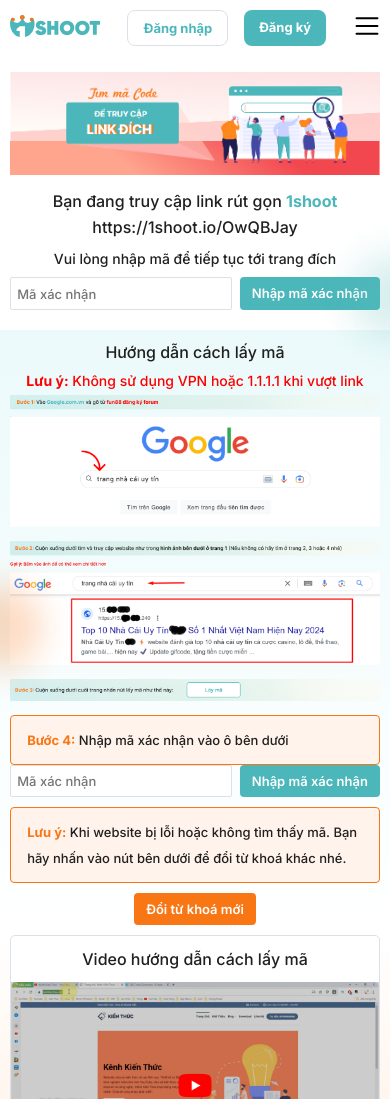
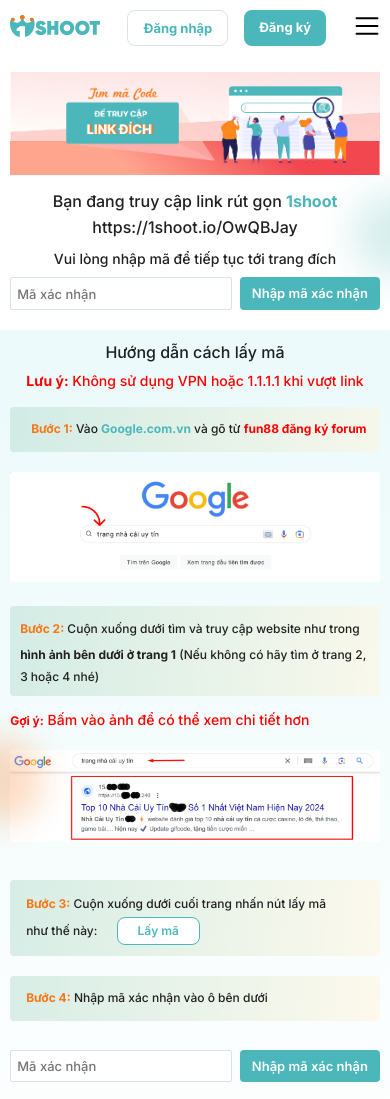
Before and after one commit to hoanhdung1112002/1shoot, a plain HTML site: page index.html in a window 390 px wide. Shown: the top 1099 px of the page. Drawn offline with Linux system fonts and the light colour scheme.

Commit message:
update file

```diff
--- a/assets/css/page/_top.scss
+++ b/assets/css/page/_top.scss
@@ -75,6 +75,7 @@
 .instruct {
     margin-bottom: 96px;
     position: relative;
+    z-index: 2;
     background: linear-gradient(180deg, #C8F0F2 -181.74%, #FFF 100%);
     &-container {
         max-width: 1170px;
@@ -108,17 +109,90 @@
     }
     &-forum {
         text-align: center;
-        img:first-child {
+        p {
+            padding: 11px 16px;
+            color: #202020;
+            font-family: $primar-font;
+            font-size: 16px;
+            font-weight: 500;
+            line-height: 26px;
+            text-align: left;
+            border-radius: 4px;
+            background: linear-gradient(90deg, rgba(47, 180, 185, 0.5) -181.74%, rgba(255, 244, 219, 0.5) 100%);
+            span {
+                color: #F97615;
+                text-align: center;
+                font-size: 16px;
+                font-weight: 700;
+                line-height: 26px;
+            }
+        }
+        p:first-child {
+            margin-bottom: 24px;
+            padding-top: 9px;
+            padding-bottom: 10px;
+            padding-left: 21px;
+            span:first-child {
+                color: #F97615;
+            }
+            span:nth-child(2){
+                color: #4BB7BB;
+            }
+            span:nth-child(3) {
+                color: #FC0000;
+            }
+        }
+        p:nth-of-type(2){
+            margin-bottom: 12px;
+            span:last-child {
+                color: #202020;
+                font-weight: 700;
+            }
+        }
+        p:nth-of-type(3) {
+            margin-bottom: 16px;
+            padding: 0;
+            color: #FC0000;
+            font-size: 14px;
+            line-height: 22px;
+            background: none;
+            span {
+                color: #FC0000;
+                font-weight: 700;
+            }
+        }
+        p:nth-of-type(4){
+            margin-bottom: 48px;
+            padding: 11px 42px 11px 16px;
+            a {
+                margin-left: 42px;
+                display: inline-block;
+                padding: 12px 57.5px;
+                color: #4BB7BB;
+                text-align: right;
+                font-size: 16px;
+                font-weight: 600;
+                line-height: 24px;
+                border-radius: 8px;
+                border: 1.5px solid #4BB7BB;
+                background: #FFF;
+            }
+        }
+        p:nth-of-type(5){
+            padding-top: 9px;
+            padding-bottom: 10px;
+            padding-left: 16px;
+            margin-bottom: 29px;
+        }
+        p:last-of-type {
+            border: 1px solid #F97615;
+            background: #FFF3EB;
+        }
+        img:nth-of-type(1) {
             margin-bottom: 40px;
         }
-        img:nth-child(2){
-            margin-bottom: 38px;
-        }
-        img:nth-child(3){
-            margin-bottom: 44px;
-        }
-        img:nth-child(4){
-            margin-bottom: 23px;
+        img:nth-of-type(2) {
+            margin-bottom: 34px;
         }
         .instruct-confirm.link-confirm {
             max-width: 622px;
@@ -127,26 +201,6 @@
             display: flex;
             justify-content: center;
             cursor: pointer;
-        }
-        p {
-            padding: 11px 16px;
-            color: #202020;
-            font-family: $primar-font;
-            font-size: 16px;
-            font-style: normal;
-            font-weight: 500;
-            line-height: 26px;
-            text-align: left;
-            border-radius: 4px;
-            border: 1px solid #F97615;
-            background: #FFF3EB;
-            span {
-                color: #F97615;
-                text-align: center;
-                font-size: 16px;
-                font-weight: 700;
-                line-height: 26px;
-            }
         }
         .btn-change-keyword {
             display: inline-block;
@@ -170,11 +224,13 @@
             left: 0;
             top: 50%;
             transform: translateY(-50%);
+            z-index: 1;
         }
         img:nth-child(2) {
             position: absolute;
             right: 0;
             top: -20%;
+            z-index: 1;
         }
     }
 }
@@ -267,7 +323,7 @@
         }
         &-top {
             padding-top: 2.604vw;
-            margin-bottom: 2.083vw;
+            margin-bottom: 5.128vw;
             p:first-child {
                 margin: 0 0 2.083vw 0;
                 font-size: 4.103vw;
@@ -279,41 +335,78 @@
             }
         }
         &-forum {
-            img:first-child {
-                margin-bottom: 2.604vw;
+            text-align: center;
+            p {
+                padding: 10px;
+                font-size: 3.077vw;
+                line-height: 1.5;
+                span {
+                    font-size: 3.077vw;
+                }
             }
-            img:nth-child(2){
-                margin-bottom: 2.604vw;
+            p:first-child {
+                margin-bottom: 5.128vw;
+                span:first-child {
+                    color: #F97615;
+                }
+                span:nth-child(2){
+                    color: #4BB7BB;
+                }
+                span:nth-child(3) {
+                    color: #FC0000;
+                }
             }
-            img:nth-child(3){
-                margin-bottom: 2.604vw;
+            p:nth-of-type(2){
+                margin-bottom: 3.077vw;
+                span:last-child {
+                    color: #202020;
+                    font-weight: 700;
+                }
             }
-            img:nth-child(4){
-                margin-bottom: 2.604vw;
+            p:nth-of-type(3) {
+                margin-bottom: 16px;
+                padding: 0;
+                color: #FC0000;
+                font-size: 14px;
+                line-height: 22px;
+                background: none;
+                span {
+                    color: #FC0000;
+                    font-weight: 700;
+                }
+            }
+            p:nth-of-type(4){
+                margin-bottom: 5.128vw;
+                a {
+                    margin-left: 16px;
+                    padding: 1.026vw 5.128vw;
+                    font-size: 3.077vw;
+                    line-height: 1.5;
+                }
+            }
+            p:nth-of-type(5){
+                margin-bottom: 29px;
+            }
+            p:last-of-type {
+                border: 1px solid #F97615;
+                background: #FFF3EB;
+            }
+            img:nth-of-type(1) {
+                margin-bottom: 5.128vw;
+            }
+            img:nth-of-type(2) {
+                margin-bottom: 34px;
             }
             .instruct-confirm.link-confirm {
-                max-width: 100%;
-                margin-bottom: 2.604vw;
-            }
-            p {
-                padding: 2.821vw 4.103vw;
-                font-size: 3.333vw;
-                line-height: 6.667vw;
-                border-radius: 1.026vw;
-                span {
-                    font-size: 3.333vw;
-                    line-height: 6.667vw;
-                }
-            }
-            p:last-child {
-                border: 0.256vw solid #F97615;
+                width: 100%;
+                margin-bottom: 5.128vw;
             }
             .btn-change-keyword {
-                margin-top: 2.604vw;
-                padding: 2.564vw 3.077vw;
+                display: inline-block;
+                margin-top: 5.128vw;
+                width: 100%;
                 font-size: 3.333vw;
-                line-height: 3.125vw;
-                border-radius: 1.042vw;
+                line-height: 1.5;
             }
         }
         &-bg-blur {
--- a/index.html
+++ b/index.html
@@ -71,9 +71,14 @@
 						<p><span>Lưu ý:</span> Không sử dụng VPN hoặc 1.1.1.1 khi vượt link</p>
 					</div>
 					<div class="instruct-forum">
-						<img src="./assets/images/home/forum_img.png" alt="forum img">
-						<img src="./assets/images/home/instruct_img.png" alt="instruct img">
-						<img src="./assets/images/home/instruct_img2.png" alt="instruct img">
+						<p><span>Bước 1:</span> Vào <span>Google.com.vn</span> và gõ từ <span>fun88 đăng ký forum</span></p>
+						<img src="./assets/images/home/google.png" alt="gooogle img">
+						<p><span>Bước 2:</span> Cuộn xuống dưới tìm và truy cập website như trong <span>hình ảnh bên dưới ở trang 1</span> (Nếu không có hãy tìm ở trang 2, 3 hoặc 4 nhé)</p>
+						<p><span>Gợi ý:</span> Bấm vào ảnh để có thể xem chi tiết hơn</p>
+						<img src="./assets/images/home/google2.png" alt="google 2">
+						<p><span>Bước 3:</span> Cuộn xuống dưới cuối trang nhấn nút lấy mã như thế này:
+							<a href="#" class="btn btn-getcode">Lấy mã</a>
+						</p>
 						<p><span>Bước 4:</span> Nhập mã xác nhận vào ô bên dưới</p>
 						<div class="link-confirm instruct-confirm">
 							<input type="text" placeholder="Mã xác nhận">
```
Also changed, not shown: assets/css/main.css, assets/images/home/google.png (added), assets/images/home/google2.png (added), 1 other file.
